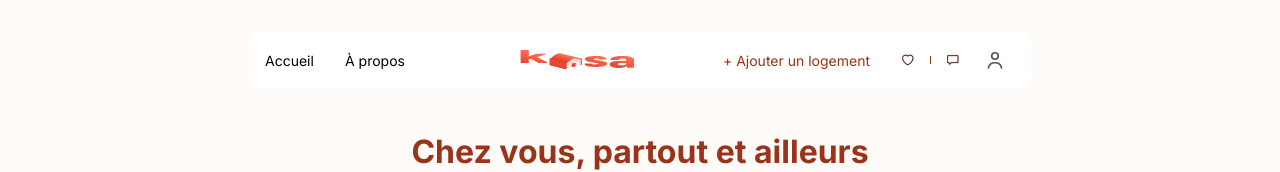
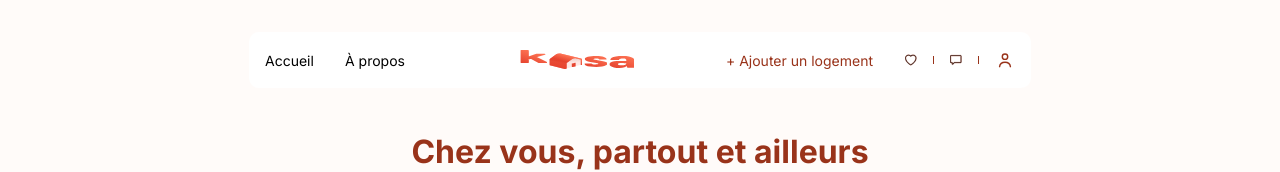
Before and after one commit to FiloJu/kasa-frontend, a Next.js app: page /home in a window 1280 px wide. Shown: the top 172 px of the page. Built offline with nearby package versions, Linux system fonts and the light colour scheme; no server answers; sample sign-in values are in the browser's storage.

Commit message:
Modify Header for profile icon

```diff
--- a/components/Header.tsx
+++ b/components/Header.tsx
@@ -95,6 +95,8 @@ export default function Header() {
             )}
           </Link>
 
+          {user && <div className="w-px h-2 bg-main-red"></div>}
+
           {user && (
             <div className="relative">
               <button
@@ -103,12 +105,12 @@ export default function Header() {
                 aria-expanded={accountMenuOpen}
                 aria-controls="account-menu"
                 onClick={() => setAccountMenuOpen((open) => !open)}
-                className="flex h-10 w-10 items-center justify-center rounded-full hover:bg-gray-100 focus-visible:outline-2 focus-visible:outline-offset-2 focus-visible:outline-[#99331A]"
+                className="flex h-5 w-5 items-center justify-center rounded-full hover:bg-gray-100 focus-visible:outline-2 focus-visible:outline-offset-2 focus-visible:outline-[#99331A]"
               >
                 <svg
                   aria-hidden="true"
                   viewBox="0 0 24 24"
-                  className="h-6 w-6 fill-none stroke-current text-gray-dark"
+                  className="h-5 w-5 fill-none stroke-current text-main-red"
                   strokeWidth="1.7"
                   strokeLinecap="round"
                   strokeLinejoin="round"
```
